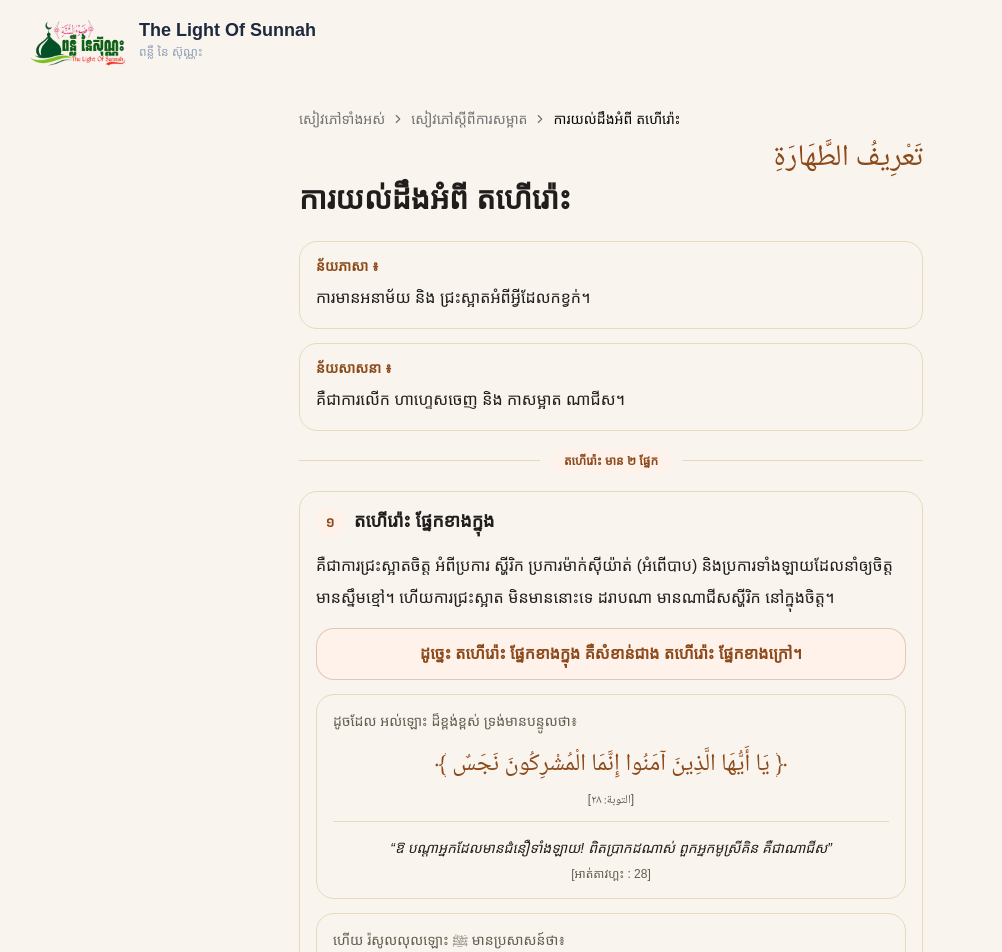
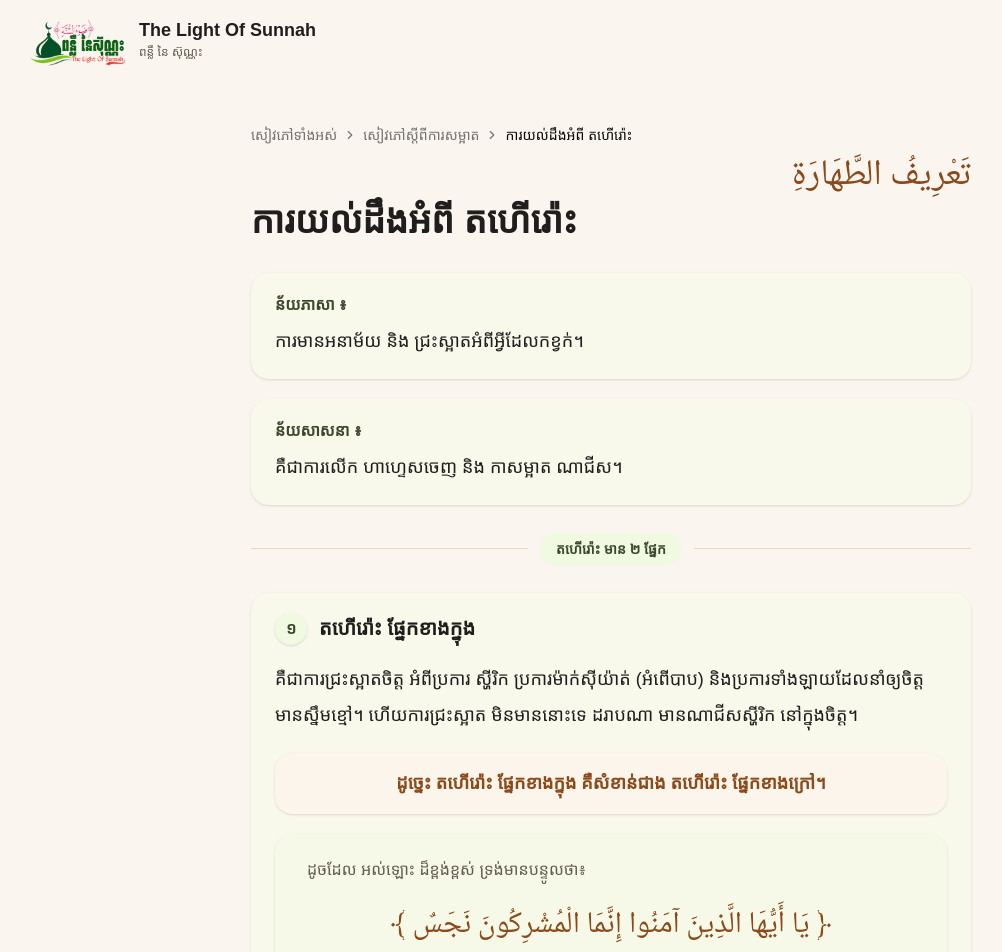
Before and after one commit to Anes8899/punluesunnah, a Next.js app: page /figh/1/1 in a window 1280 px wide. Shown: the top 952 px of the page, without its empty margins (29-1031 px from the left). Built offline with nearby package versions, Linux system fonts and the light colour scheme; a web font is replaced by a local one.

Commit message:
complete change ui on figh

```diff
--- a/app/features/category/CategoryCard.tsx
+++ b/app/features/category/CategoryCard.tsx
@@ -13,7 +13,7 @@ interface CategoryCardProps {
 export default function CategoryCard({ icon, label, onClick, color = "bg-peach" }: CategoryCardProps) {
   return (
     <Card
-      className={`group flex-row items-center gap-3 overflow-hidden ${color} py-5 cursor-pointer transition-shadow hover:shadow-md border-none`}
+      className={`group flex-row items-center gap-3 overflow-hidden ${color} py-5 cursor-pointer transition-shadow hover:shadow-md ring-0`}
       onClick={onClick}
     >
       <CardContent className="flex min-w-0 flex-1 flex-col gap-1 px-0 pl-4">
--- a/app/figh/[bookId]/[lessonId]/page.tsx
+++ b/app/figh/[bookId]/[lessonId]/page.tsx
@@ -35,7 +35,7 @@ export default async function FighLessonPage({
   const { book, lesson } = found;
 
   return (
-    <div className="mx-auto max-w-2xl px-4 py-6 sm:px-6">
+    <div className="mx-auto max-w-2xl px-4 py-6 sm:px-6 lg:max-w-3xl lg:py-10">
       <Breadcrumb className="mb-3">
         <BreadcrumbList>
           <BreadcrumbItem>
@@ -56,8 +56,10 @@ export default async function FighLessonPage({
         </BreadcrumbList>
       </Breadcrumb>
 
-      <p className="font-arabic text-3xl text-amber">{lesson.arabic_title}</p>
-      <h1 className="mt-1 mb-6 text-2xl font-bold text-ink sm:text-3xl">
+      <p className="font-arabic text-3xl text-amber lg:text-4xl">
+        {lesson.arabic_title}
+      </p>
+      <h1 className="mt-1 mb-6 text-2xl font-bold text-ink sm:text-3xl lg:mb-8 lg:text-4xl">
         {lesson.khmer_title}
       </h1>
 
--- a/app/figh/figh-lesson-card.tsx
+++ b/app/figh/figh-lesson-card.tsx
@@ -14,9 +14,9 @@ export default function FighLessonCard({
   return (
     <Link
       href={`/figh/${bookId}/${lesson.id}`}
-      className="group/lesson flex items-center gap-3.5 rounded-2xl border border-surface-border bg-surface-soft px-4 py-3.5 no-underline transition-colors hover:border-amber/25 hover:bg-peach"
+      className="group/lesson flex items-center gap-3.5 rounded-2xl bg-linear-to-r from-badge-green via-badge-green/40 to-surface-soft px-4 py-3.5 no-underline shadow-sm transition-all hover:from-badge-green hover:via-badge-green hover:to-surface-soft hover:shadow-md"
     >
-      <span className="flex size-9 shrink-0 items-center justify-center rounded-full bg-peach text-sm font-bold text-amber transition-colors group-hover/lesson:bg-background">
+      <span className="flex size-9 shrink-0 items-center justify-center rounded-full bg-linear-to-br from-background to-badge-green text-sm font-bold text-badge-green-foreground shadow-sm transition-all group-hover/lesson:from-badge-green-foreground group-hover/lesson:to-badge-green-foreground group-hover/lesson:text-badge-green">
         {lesson.id}
       </span>
 
@@ -29,7 +29,7 @@ export default function FighLessonCard({
         </span>
       </span>
 
-      <ChevronRight className="size-4 shrink-0 text-ink-muted transition-all group-hover/lesson:translate-x-0.5 group-hover/lesson:text-amber" />
+      <ChevronRight className="size-4 shrink-0 text-ink-muted transition-all group-hover/lesson:translate-x-0.5 group-hover/lesson:text-badge-green-foreground" />
     </Link>
   );
 }
--- a/app/figh/figh-lesson-content.tsx
+++ b/app/figh/figh-lesson-content.tsx
@@ -1,9 +1,11 @@
 import type { FighContentBlock, FighTone } from "@/lib/figh-data";
 
 const TONES: Record<FighTone, string> = {
-  highlight: "border-amber/25 bg-peach text-amber",
-  success: "border-badge-green-foreground/15 bg-badge-green text-badge-green-foreground",
+  highlight: "bg-peach/50 text-amber",
+  success: "bg-badge-green/50 text-badge-green-foreground",
 };
+
+const SURFACE = "bg-badge-green/30 shadow-sm";
 
 function wrapArabic(kind: "quran" | "hadith", arabic: string) {
   return kind === "quran" ? `﴿ ${arabic} ﴾` : `(( ${arabic} ))`;
@@ -13,14 +15,18 @@ function Block({ block }: { block: FighContentBlock }) {
   switch (block.type) {
     case "text":
       return (
-        <p className="text-base leading-loose text-ink">{block.text}</p>
+        <p className="text-base leading-loose text-ink lg:text-lg">
+          {block.text}
+        </p>
       );
 
     case "definition":
       return (
-        <div className="rounded-2xl border border-surface-border bg-surface-soft px-4 py-3.5">
-          <p className="text-sm font-bold text-amber">{block.label} ៖</p>
-          <p className="mt-1.5 text-base leading-loose text-ink">
+        <div className={`rounded-2xl px-4 py-3.5 lg:px-6 lg:py-5 ${SURFACE}`}>
+          <p className="text-sm font-bold text-badge-green-foreground lg:text-base">
+            {block.label} ៖
+          </p>
+          <p className="mt-1.5 text-base leading-loose text-ink lg:text-lg">
             {block.text}
           </p>
         </div>
@@ -28,9 +34,9 @@ function Block({ block }: { block: FighContentBlock }) {
 
     case "divider":
       return (
-        <div className="flex items-center gap-3 py-1">
+        <div className="flex items-center gap-3 py-1 lg:py-2">
           <span className="h-px flex-1 bg-surface-border" />
-          <span className="shrink-0 rounded-full bg-peach px-3 py-1 text-xs font-semibold text-amber">
+          <span className="shrink-0 rounded-full bg-badge-green px-3 py-1 text-xs font-semibold text-badge-green-foreground lg:px-4 lg:py-1.5 lg:text-sm">
             {block.text}
           </span>
           <span className="h-px flex-1 bg-surface-border" />
@@ -40,7 +46,7 @@ function Block({ block }: { block: FighContentBlock }) {
     case "callout":
       return (
         <p
-          className={`rounded-2xl border px-4 py-3 text-center text-base leading-relaxed font-semibold ${
+          className={`rounded-2xl px-4 py-3 text-center text-base leading-relaxed font-semibold shadow-sm lg:px-6 lg:py-4 lg:text-lg ${
             TONES[block.tone ?? "highlight"]
           }`}
         >
@@ -50,29 +56,31 @@ function Block({ block }: { block: FighContentBlock }) {
 
     case "evidence":
       return (
-        <figure className="rounded-2xl border border-surface-border bg-surface-soft px-4 py-4">
+        <figure className={`rounded-2xl px-4 py-4 lg:px-8 lg:py-6 ${SURFACE}`}>
           {block.intro && (
-            <p className="mb-2.5 text-sm text-ink-muted">{block.intro}</p>
+            <p className="mb-2.5 text-sm text-ink-muted lg:mb-3.5 lg:text-base">
+              {block.intro}
+            </p>
           )}
 
-          <p className="font-arabic text-center text-2xl leading-loose text-amber">
+          <p className="font-arabic text-center text-2xl leading-loose text-amber lg:text-3xl">
             {wrapArabic(block.kind, block.arabic)}
           </p>
 
           {block.source && (
-            <p className="font-arabic mt-1 text-center text-xs text-ink-muted">
+            <p className="font-arabic mt-1 text-center text-xs text-ink-muted lg:text-sm">
               [{block.source}]
             </p>
           )}
 
           {block.translation && (
-            <figcaption className="mt-3 border-t border-surface-border pt-3 text-center text-sm leading-loose text-ink italic">
+            <figcaption className="mt-3.5 text-center text-sm leading-loose text-ink italic lg:mt-4 lg:text-base">
               &ldquo;{block.translation}&rdquo;
             </figcaption>
           )}
 
           {block.translation_source && (
-            <p className="mt-1 text-center text-xs text-ink-muted">
+            <p className="mt-1 text-center text-xs text-ink-muted lg:text-sm">
               [{block.translation_source}]
             </p>
           )}
@@ -80,12 +88,14 @@ function Block({ block }: { block: FighContentBlock }) {
       );
 
     case "section": {
-      const tone = block.tone ? TONES[block.tone] : "border-surface-border";
+      const tone = block.tone ? TONES[block.tone] : SURFACE;
       return (
-        <section className={`rounded-2xl border ${tone} px-4 py-4`}>
-          <h2 className="mb-3.5 flex items-center gap-2.5 text-lg leading-snug font-bold text-ink">
+        <section
+          className={`rounded-2xl px-4 py-4 shadow-sm lg:px-6 lg:py-5 ${tone}`}
+        >
+          <h2 className="mb-3.5 flex items-center gap-2.5 text-lg leading-snug font-bold text-ink lg:mb-4 lg:gap-3 lg:text-xl">
             {block.number && (
-              <span className="flex size-7 shrink-0 items-center justify-center rounded-full bg-peach text-sm font-bold text-amber">
+              <span className="flex size-7 shrink-0 items-center justify-center rounded-full bg-badge-green text-sm font-bold text-badge-green-foreground shadow-sm lg:size-8 lg:text-base">
                 {block.number}
               </span>
             )}
@@ -101,7 +111,7 @@ function Block({ block }: { block: FighContentBlock }) {
 
 function Blocks({ blocks }: { blocks: FighContentBlock[] }) {
   return (
-    <div className="grid gap-3.5">
+    <div className="grid gap-3.5 lg:gap-5">
       {blocks.map((block, i) => (
         <Block key={i} block={block} />
       ))}
--- a/app/globals.css
+++ b/app/globals.css
@@ -7,6 +7,7 @@
 @theme inline {
   --color-background: var(--background);
   --color-foreground: var(--foreground);
+  --color-page: var(--page);
   --font-sans: var(--font-khmer);
   --font-mono: var(--font-geist-mono);
   --font-heading: var(--font-sans);
@@ -101,6 +102,7 @@
   --sidebar-accent-foreground: oklch(0.205 0 0);
   --sidebar-border: oklch(0.922 0 0);
   --sidebar-ring: oklch(0.708 0 0);
+  --page: #faf6ef;
   --surface: #f5ead8;
   --surface-soft: #f9f4ed;
   --surface-border: #e8d9bb;
@@ -144,7 +146,7 @@
   --sidebar-accent-foreground: oklch(0.985 0 0);
   --sidebar-border: oklch(1 0 0 / 10%);
   --sidebar-ring: oklch(0.556 0 0);
-
+  --page: oklch(0.145 0 0);
 }
 
 @layer base {
--- a/app/layout.tsx
+++ b/app/layout.tsx
@@ -43,12 +43,12 @@ export default function RootLayout({
   return (
     <html className={`${khmer.variable} ${arabic.variable} ${quran.variable}`}>
       <body
-        className="bg-surface-soft min-h-screen font-sans text-slate-800 antialiased"
+        className="bg-page min-h-screen font-sans text-ink antialiased"
         suppressHydrationWarning
       >
         <QueryClientProvider client={queryClient}>
           {/* Top Branding Bar */}
-          <header className="w-full bg-surface-soft px-6 py-4">
+          <header className="w-full bg-page px-6 py-4">
             <Link
               href="/"
               className="flex items-start justify-start gap-3 px-8 w-fit"
@@ -60,10 +60,10 @@ export default function RootLayout({
                 height={100}
               />
               <div>
-                <h1 className="font-bold text-lg text-slate-800 items-start justify-start">
+                <h1 className="font-bold text-lg text-ink items-start justify-start">
                   The Light Of Sunnah
                 </h1>
-                <p className="text-xs text-slate-400">ពន្លឺ នៃ ស៊ុណ្ណះ</p>
+                <p className="text-xs text-ink-muted">ពន្លឺ នៃ ស៊ុណ្ណះ</p>
               </div>
             </Link>
           </header>
```
Also changed, not shown: app/figh/figh-book-card.tsx (+11 -7 lines).
